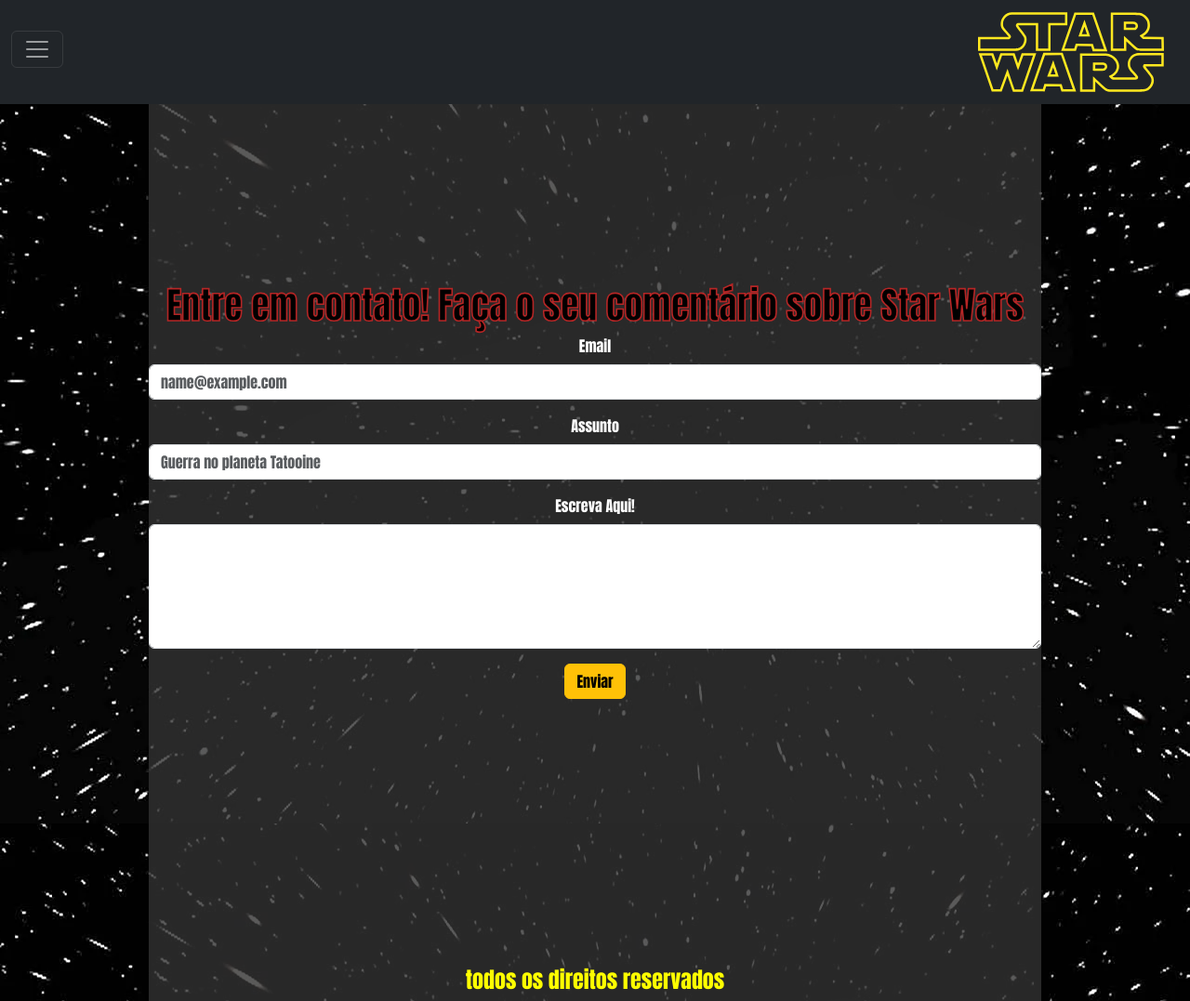
After one commit to BrennoLyrio/Trabalho3, a Flask app: page /contatos in a window 1280 px wide. The commit adds this page. Shown: the whole page at 93% size. Run offline with Flask 3, Linux system fonts and the light colour scheme; some web fonts are replaced.

Commit message:
Adicionei o forms

```diff
--- a/app.py
+++ b/app.py
@@ -13,5 +13,9 @@ def jedis():
 def lightsabers():
     return render_template("lightsabers.html")
 
+@app.route('/contatos')
+def contact():
+    return render_template("contatos.html")
+
 if __name__ == '__main__':
     app.run(debug = True)
--- a/static/css/style.css
+++ b/static/css/style.css
@@ -136,6 +136,17 @@ body {
     font-size: 1.3rem;
   }
 
+  .contatos{
+    margin-top: 12rem;
+    text-align: center;
+    font-family: "Anton", sans-serif;
+    color: rgb(0, 0, 0);
+    -webkit-text-stroke-color: rgba(215, 41, 41, 0.833);
+  }
+
+  .contatos h1{
+    -webkit-text-stroke-width: 0.1rem;
+  }
 
   @media (max-width: 779px) {
 
--- a/templates/base.html
+++ b/templates/base.html
@@ -51,6 +51,9 @@
                         <li class="nav-item">
                             <a class="nav-link active" aria-current="page" href="lightsabers">Sabres de Luz</a>
                         </li>
+                        <li class="nav-item">
+                            <a class="nav-link active" aria-current="page" href="contatos">Contatos</a>
+                        </li>
                         <!-- <li class="nav-item dropdown">
                             <a class="nav-link dropdown-toggle" href="#" role="button" data-bs-toggle="dropdown"
                                 aria-expanded="false">
--- /dev/null
+++ b/templates/contatos.html
@@ -0,0 +1,29 @@
+{% extends 'base.html' %}
+
+{% block title %} Contatos {% endblock %}
+
+
+{% block content %}
+<div class="contatos">
+    <form>
+        <h1> Entre em contato! Faça o seu comentário sobre Star Wars</h1>
+        <div class="mb-3" style="color: white;font-family:'Anton', sans-serif">
+            <label for="exampleFormControlInput1" class="form-label">Email</label>
+            <input type="email" class="form-control" id="exampleFormControlInput1" placeholder="name@example.com">
+        </div>
+        <div class="mb-3" style="color: white;font-family:'Anton', sans-serif">
+            <label class="form-label">Assunto</label>
+            <input type="text" class="form-control" id="exampleFormControlInput1"
+                placeholder="Guerra no planeta Tatooine ">
+        </div>
+        <div class="mb-3" style="color: white;font-family:'Anton', sans-serif">
+            <label for="exampleFormControlTextarea1" class="form-label">Escreva Aqui!</label>
+            <textarea class="form-control" id="exampleFormControlTextarea1" rows="5"></textarea>
+        </div>
+        <div style="color: white;font-family:'Anton', sans-serif">
+            <button type="submit" class="btn btn-warning" placeholder="Guerra no planeta Tatooine ">Enviar </button>
+        </div>
+    </form>
+</div>
+
+{%endblock content%}
```
Also changed, not shown: 1 other file.
